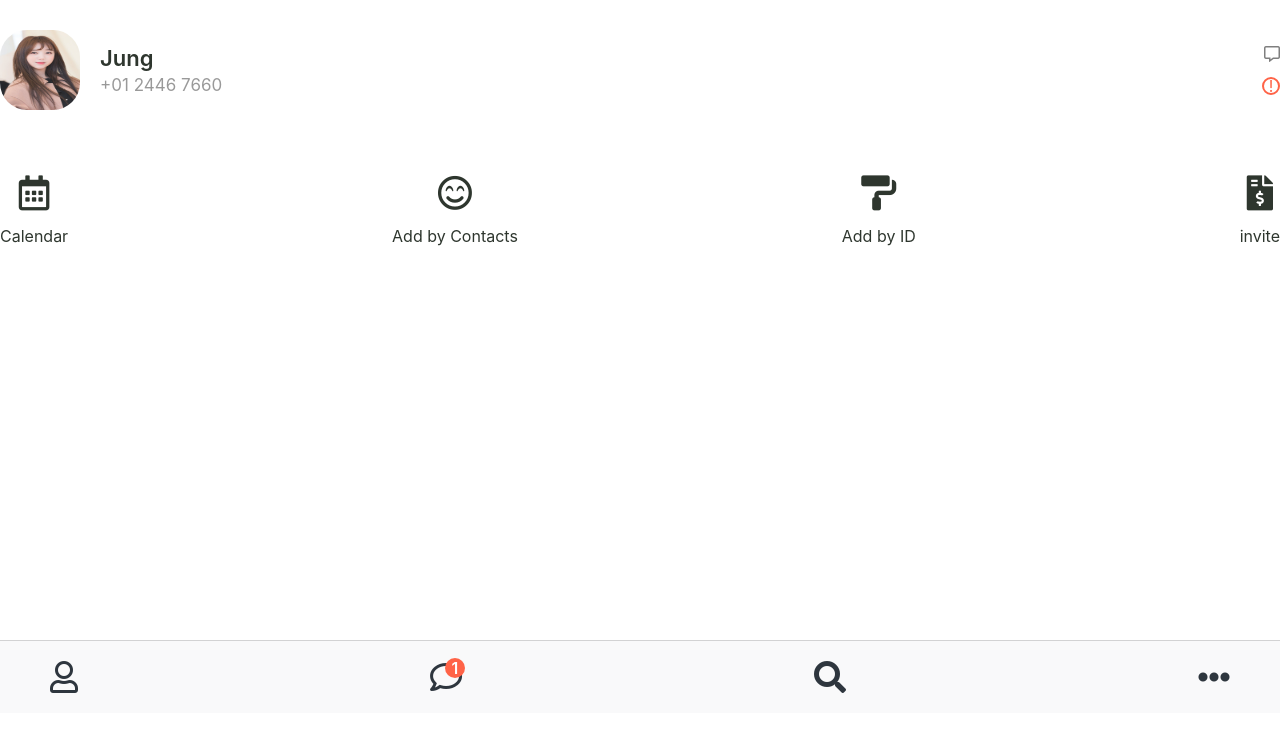
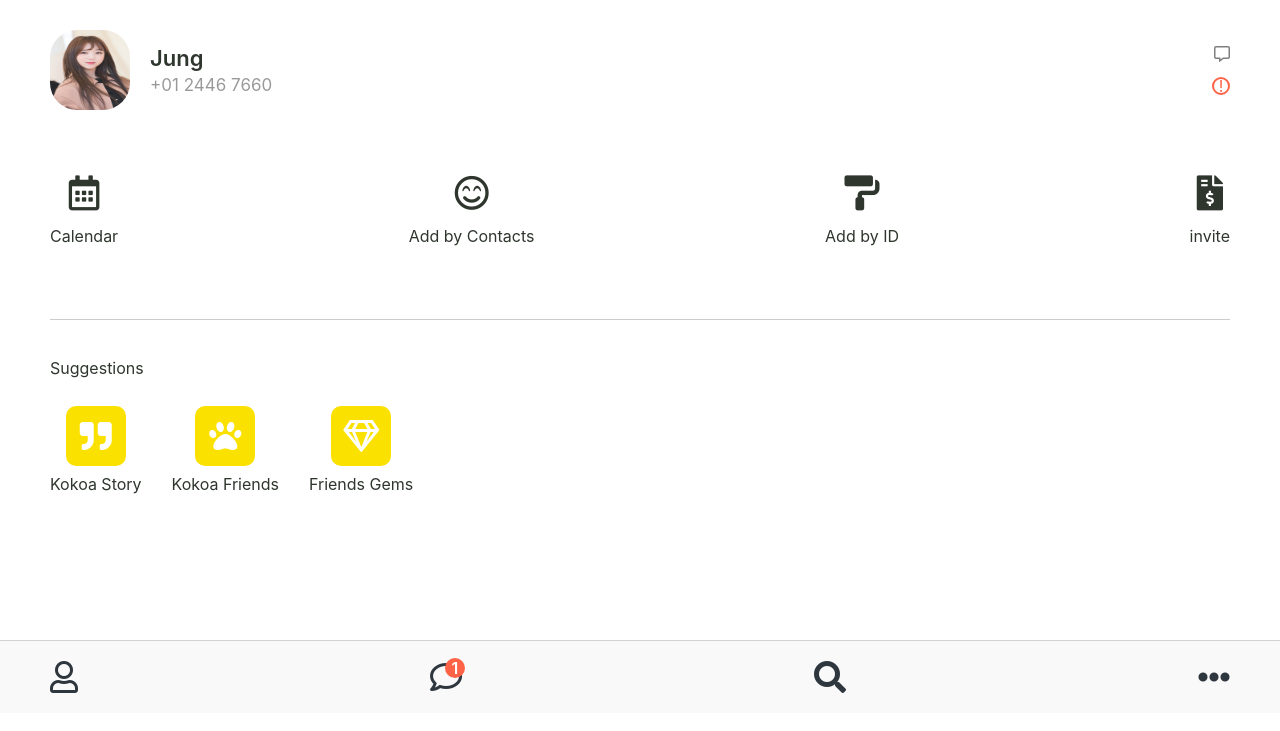
Before and after one commit to SinJungho/cocoatalk, a plain HTML site: page more.html in a window 1280 px wide. Shown: the part 87-818 px from the top of the page. Drawn offline with Linux system fonts and the light colour scheme.

Commit message:
더보기 페이지 완성

```diff
--- a/css/screen/more.css
+++ b/css/screen/more.css
@@ -16,7 +16,39 @@
     margin-top: 15px;
 }
 
+.more-suggestions{
+    margin-top: 50px;
+    border-top: var(--main-border);
+    padding-top: 40px;
+}
+
+.more-suggestions__title{
+    margin-bottom: 30px;
+}
+
 .more-suggestions__icons{
     display: flex;
+}
+
+.more-suggestion__icon{
+    margin-right: 30px;
+    display: flex;
+    flex-direction: column;
+    align-items: center;
+}
+
+.more-suggestion__icon-img{
+    display: flex;
     justify-content: center;
+    align-items: center;
+    width: 60px;
+    height: 60px;
+    background-color: var(--yellow);
+    border-radius: 10px;
+    margin-bottom: 10px;
 }
+
+.more-suggestion__icon-img i {
+    font-size: 32px;
+    color: white;
+}
--- a/css/style.css
+++ b/css/style.css
@@ -23,6 +23,10 @@ body{
     padding: 0px var(--horizontal-space);
 }
 
+.more-screen{
+    padding: 0px var(--horizontal-space);
+}
+
 .header__spot{
     background-color: tomato;
     width: 6px;
--- a/more.html
+++ b/more.html
@@ -55,6 +55,32 @@
             <div class="icon-row__icons"><i class="fas fa-paint-roller"></i><span>Add by ID</span></div>
             <div class="icon-row__icons"><i class="fas fa-file-invoice-dollar"></i><span>invite</span></div>
         </div>
+        <div class="more-suggestions">
+            <h4 class="more-suggestions__title">Suggestions</h4>
+            <div class="more-suggestions__icons">
+                <!-- 1 -->
+                <div class="more-suggestion__icon">
+                    <div class="more-suggestion__icon-img">
+                        <i class="fas fa-quote-right"></i>
+                    </div>
+                    <span class="more-suggestion__icon-text">Kokoa Story </span>
+                </div>
+                <!-- 2 -->
+                <div class="more-suggestion__icon">
+                    <div class="more-suggestion__icon-img">
+                        <i class="fas fa-paw"></i>
+                    </div>
+                    <span class="more-suggestion__icon-text">Kokoa Friends</span>
+                </div>
+                <!-- 3 -->
+                <div class="more-suggestion__icon">
+                    <div class="more-suggestion__icon-img">
+                        <i class="far fa-gem"></i>
+                    </div>
+                    <span class="more-suggestion__icon-text">Friends Gems</span>
+                </div>
+            </div>
+        </div>
     </main>
     <!-- navigation -->
     <nav class="nav">
```
